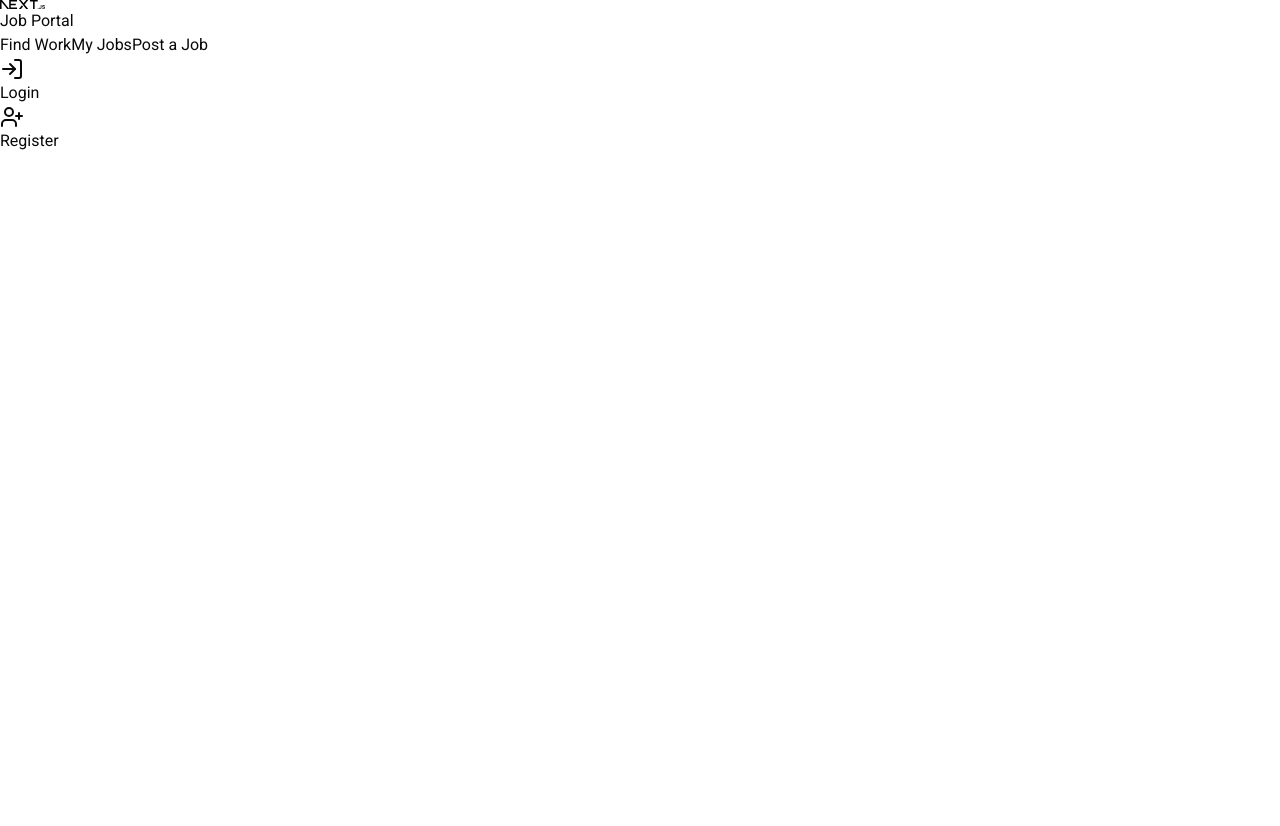
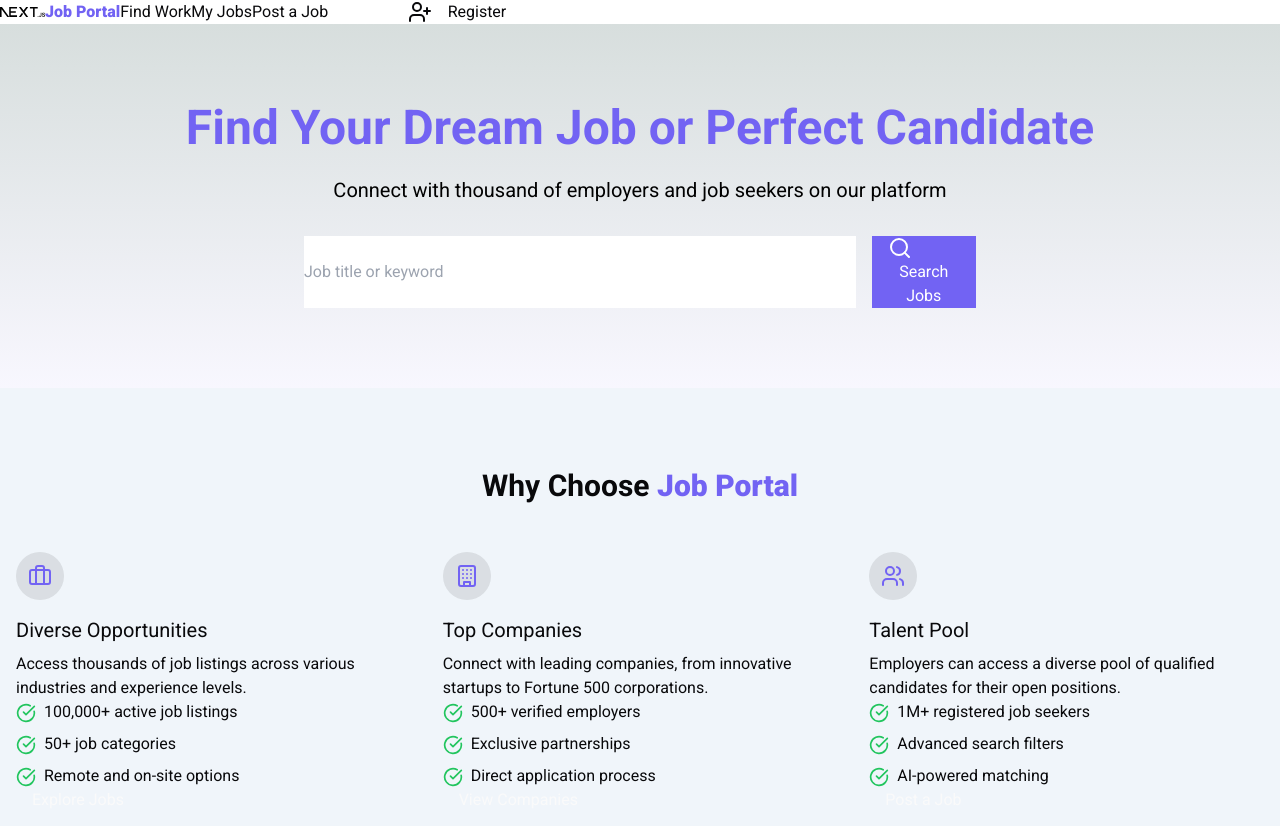
Before and after one commit to AbhayRao2k/Job-Portal-App-MERN, a Next.js app in the folder client/: page / in a window 1280 px wide. Shown: the top 826 px of the page. Before the commit the page ends 800 px from the top, so only its background shows below. Built offline with nearby package versions, Linux system fonts and the light colour scheme; no server answers.

Commit message:
Updated frontend with features to why choose the platform

```diff
--- a/client/app/page.tsx
+++ b/client/app/page.tsx
@@ -1,11 +1,130 @@
 "use client";
 import Header from "@/Components/Header";
+import { Button } from "@/Components/ui/button";
+import {
+  Card,
+  CardContent,
+  CardDescription,
+  CardFooter,
+  CardHeader,
+  CardTitle,
+} from "@/Components/ui/card";
+import { Input } from "@/Components/ui/input";
+import { Briefcase, Building, CheckCircleIcon, SearchIcon, Users } from "lucide-react";
 import Link from "next/link";
 
 export default function Home() {
+  // Features data for the homepage
+  const features = [
+    {
+      icon: <Briefcase className="w-6 h-6 text-[#7263f3]" />,
+      title: "Diverse Opportunities",
+      description:
+        "Access thousands of job listings across various industries and experience levels.",
+      benefits: [
+        "100,000+ active job listings",
+        "50+ job categories",
+        "Remote and on-site options",
+      ],
+      cta: "Explore Jobs",
+      ctaLink: "/findwork",
+    },
+    {
+      icon: <Building className="w-6 h-6 text-[#7263f3]" />,
+      title: "Top Companies",
+      description:
+        "Connect with leading companies, from innovative startups to Fortune 500 corporations.",
+      benefits: [
+        "500+ verified employers",
+        "Exclusive partnerships",
+        "Direct application process",
+      ],
+      cta: "View Companies",
+      ctaLink: "/findwork",
+    },
+    {
+      icon: <Users className="w-6 h-6 text-[#7263f3]" />,
+      title: "Talent Pool",
+      description:
+        "Employers can access a diverse pool of qualified candidates for their open positions.",
+      benefits: [
+        "1M+ registered job seekers",
+        "Advanced search filters",
+        "AI-powered matching",
+      ],
+      cta: "Post a Job",
+      ctaLink: "/post",
+    },
+  ];
+
   return (
     <main>
       <Header />
+      <section className="py-20 bg-gradient-to-b from-[#d7dedd] to-[#7263f3]/5 text-primary-foreground">
+        <div className="container mx-auto px-4 text-center text-black">
+          <h1 className="text-4xl text-[#7263f3] md:text-5xl font-bold mb-6">
+            Find Your Dream Job or Perfect Candidate
+          </h1>
+          <p className="text-xl mb-8">
+            Connect with thousand of employers and job seekers on our platform
+          </p>
+          <div className="max-w-2xl mx-auto flex gap-4">
+            <Input
+              type="text"
+              placeholder="Job title or keyword"
+              className="flex-grow bg-white text-black"
+            />
+            <Button className="bg-[#7263f3] text-white">
+              <SearchIcon className="w-6 h-6" />
+              Search Jobs
+            </Button>
+          </div>
+        </div>
+      </section>
+
+      <section className="py-20 bg-[#f0f5fa]">
+        <div className="container mx-auto px-4">
+          <h2 className="text-3xl font-bold text-center mb-12">
+            Why Choose{" "}
+            <span className="text-[#7263f3] font-extrabold">Job Portal</span>
+          </h2>
+
+          <div className="grid grid-cols-1 md:grid-cols-3 gap-8">
+            {features.map((feature, index) => (
+              <Card
+                key={index}
+                className="flex flex-col h-full rounded-xl border-none"
+              >
+                <CardHeader>
+                  <div className="w-12 h-12 rounded-full bg-primary/10 flex items-center justify-center mb-4">
+                    {feature.icon}
+                  </div>
+                  <CardTitle className="text-xl mb-2">
+                    {feature.title}
+                  </CardTitle>
+                  <CardDescription>{feature.description}</CardDescription>
+                </CardHeader>
+                <CardContent className="flex-grow">
+                  <ul className="space-y-2">
+                    {feature.benefits.map((benefit, index) => (
+                      <li key={index} className="flex items-center">
+                        <CheckCircleIcon className="w-5 h-5 text-green-500 mr-2 flex-shrink-0 mt-0.5" />
+
+                        <span>{benefit}</span>
+                      </li>
+                    ))}
+                  </ul>
+                </CardContent>
+                <CardFooter>
+                  <Button asChild className="w-full">
+                    <Link href={feature.ctaLink}>{feature.cta}</Link>
+                  </Button>
+                </CardFooter>
+              </Card>
+            ))}
+          </div>
+        </div>
+      </section>
     </main>
   );
 }
```
